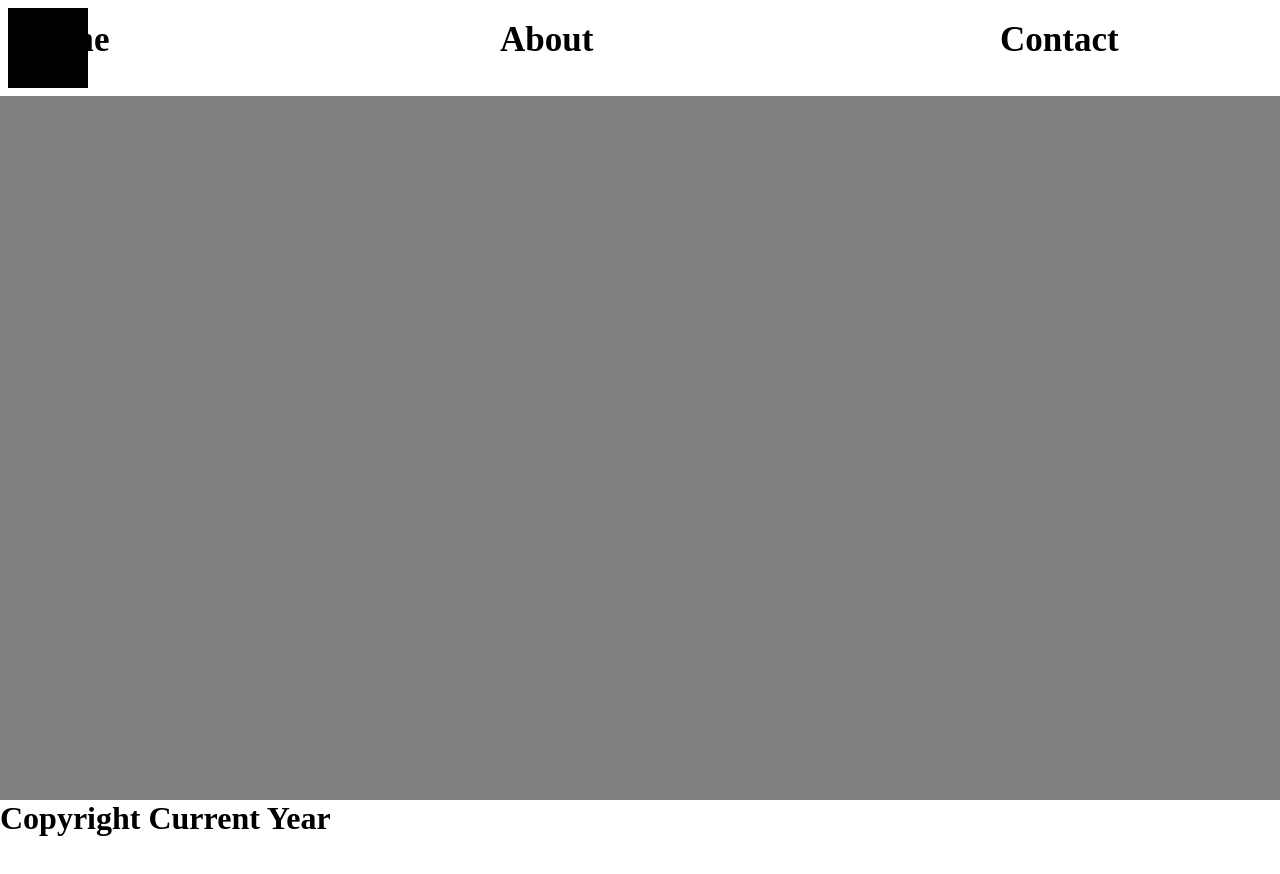
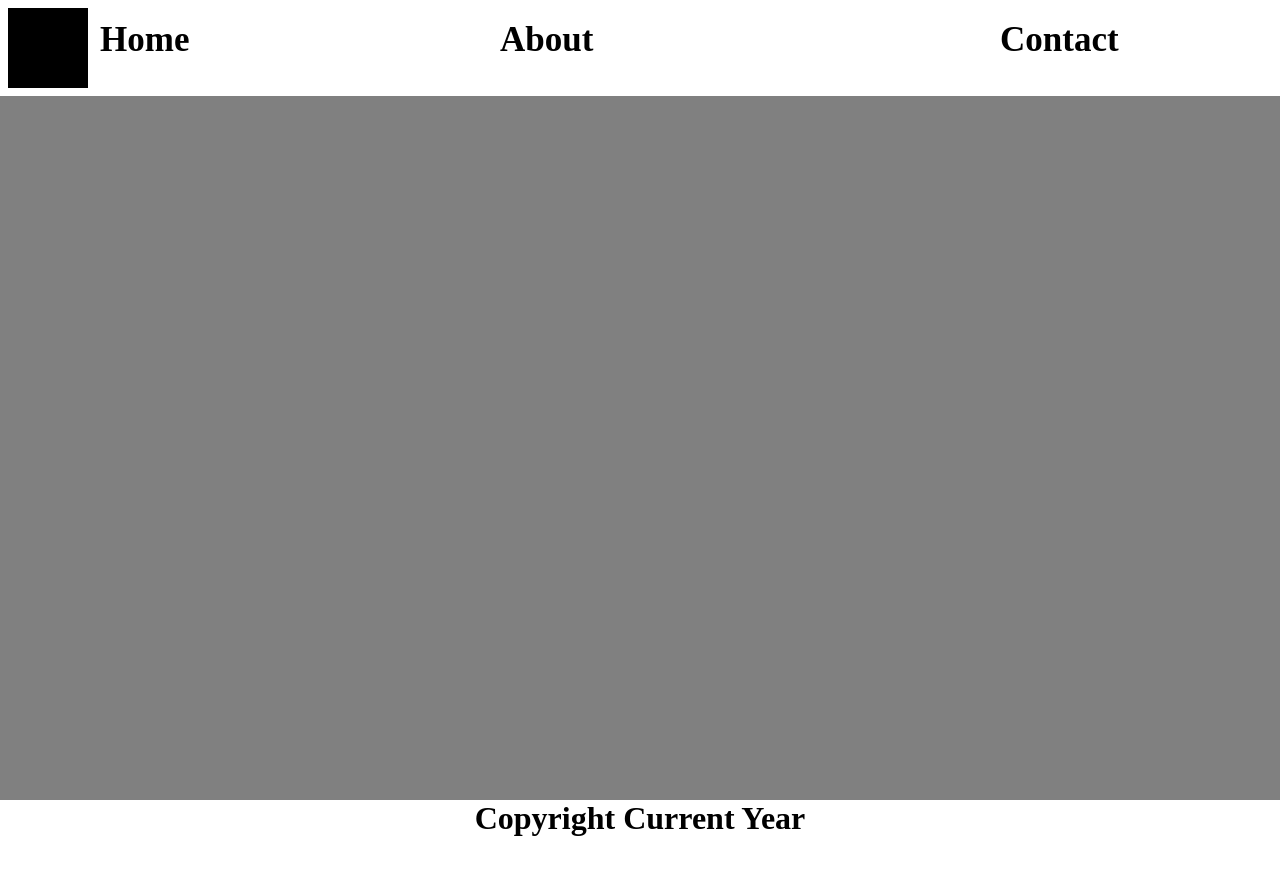
Before and after one commit to gmcase9/Week3, a plain HTML site: page index.html in a window 1280 px wide. Drawn offline with Linux system fonts and the light colour scheme.

Commit message:
Add files via upload

```diff
--- a/style.css
+++ b/style.css
@@ -29,7 +29,7 @@ nav p{
 
 
 .firstP{
-    left: 20px;
+    left: 100px;
 }
 
 .secondP{
@@ -58,3 +58,7 @@ footer{
     border-top: 2px;
     border-color: black;
 }
+
+footer h1{
+    text-align: center;
+}
```
